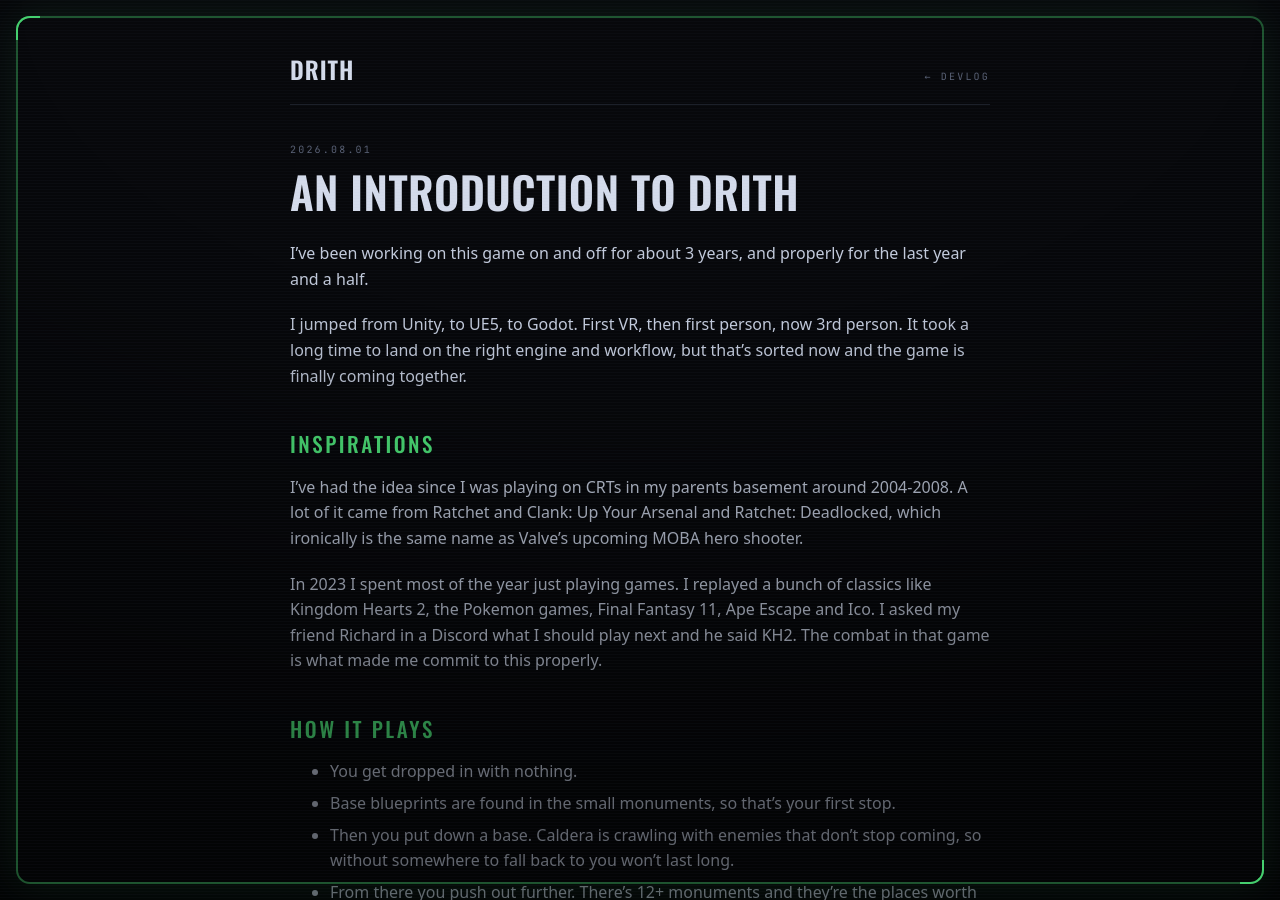
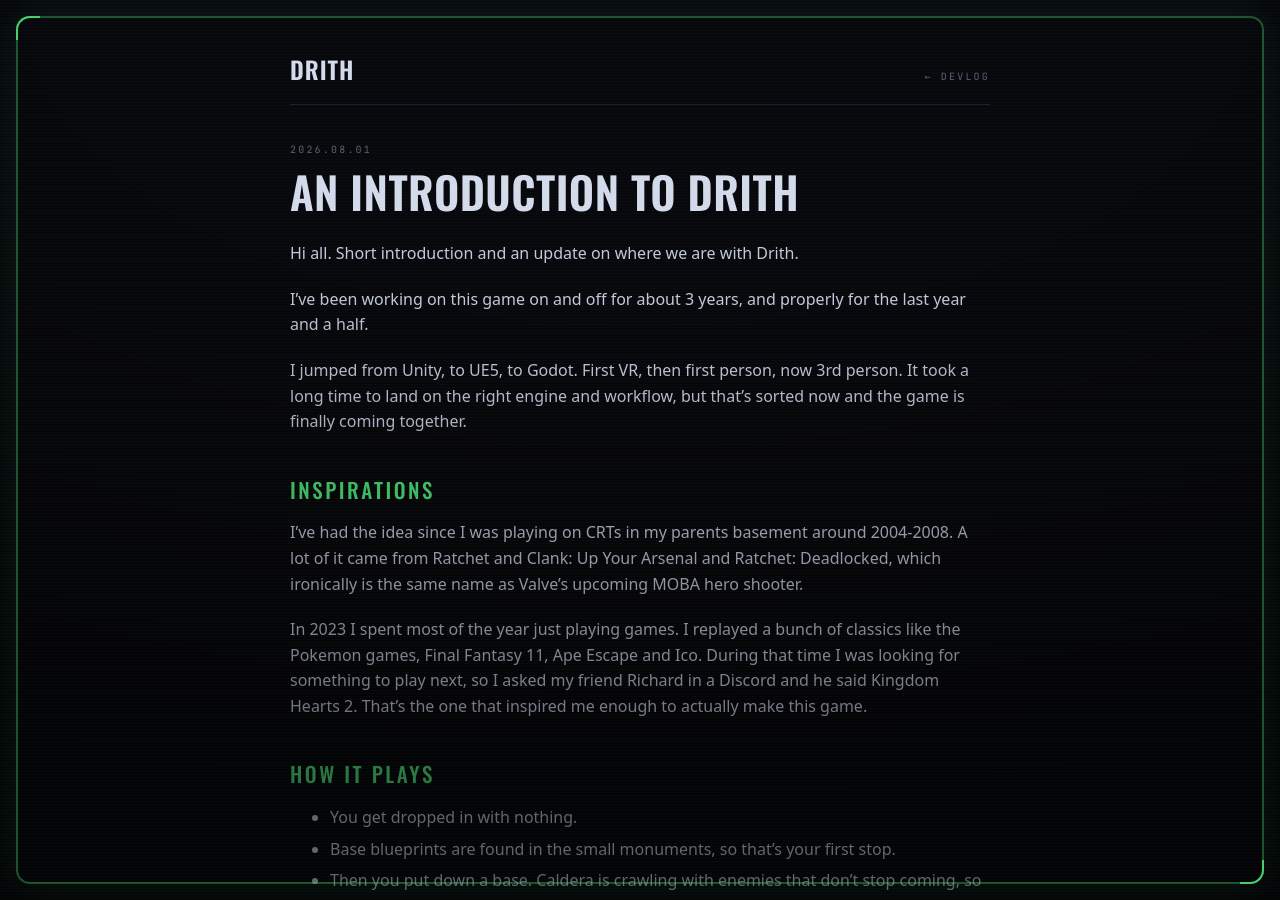
Before and after one commit to WhitleyStriber/drith.github.io, a Jekyll site: the page built from _posts/2026-08-01-drith-an-introduction.md, in a window 1280 px wide and 900 px high. Built offline with Jekyll 4.4.1, drawn with Linux system fonts in a browser that asks for light colours.

Commit message:
Devlog: open with a greeting, tighten the Kingdom Hearts 2 line
- post now starts "Hi all. Short introduction and an update on where we
  are with Drith."
- the KH2 bit named the game three times over two sentences; reduced to
  one pass: looking for something to play, asked Richard, he said KH2,
  that's what inspired the game

```diff
--- a/_posts/2026-08-01-drith-an-introduction.md
+++ b/_posts/2026-08-01-drith-an-introduction.md
@@ -5,6 +5,8 @@
   What the game is, how it plays, what's working so far, and how to get into
   the pre-alpha.
 ---
+
+Hi all. Short introduction and an update on where we are with Drith.
 
 I've been working on this game on and off for about 3 years, and properly for
 the last year and a half.
@@ -21,9 +23,10 @@
 shooter.
 
 In 2023 I spent most of the year just playing games. I replayed a bunch of
-classics like Kingdom Hearts 2, the Pokemon games, Final Fantasy 11, Ape Escape
-and Ico. I asked my friend Richard in a Discord what I should play next and he
-said KH2. The combat in that game is what made me commit to this properly.
+classics like the Pokemon games, Final Fantasy 11, Ape Escape and Ico. During
+that time I was looking for something to play next, so I asked my friend Richard
+in a Discord and he said Kingdom Hearts 2. That's the one that inspired me
+enough to actually make this game.
 
 ## How it plays
 
```
